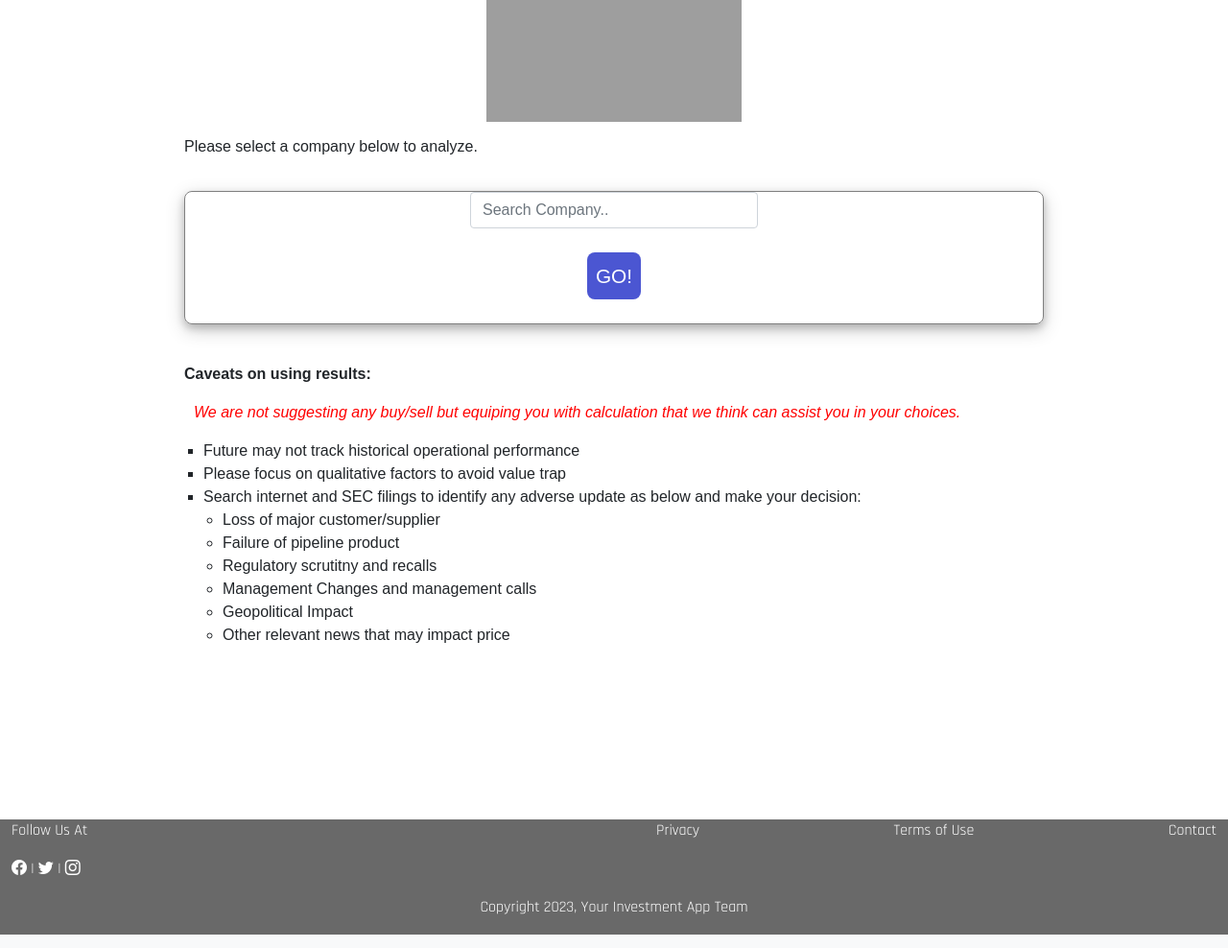
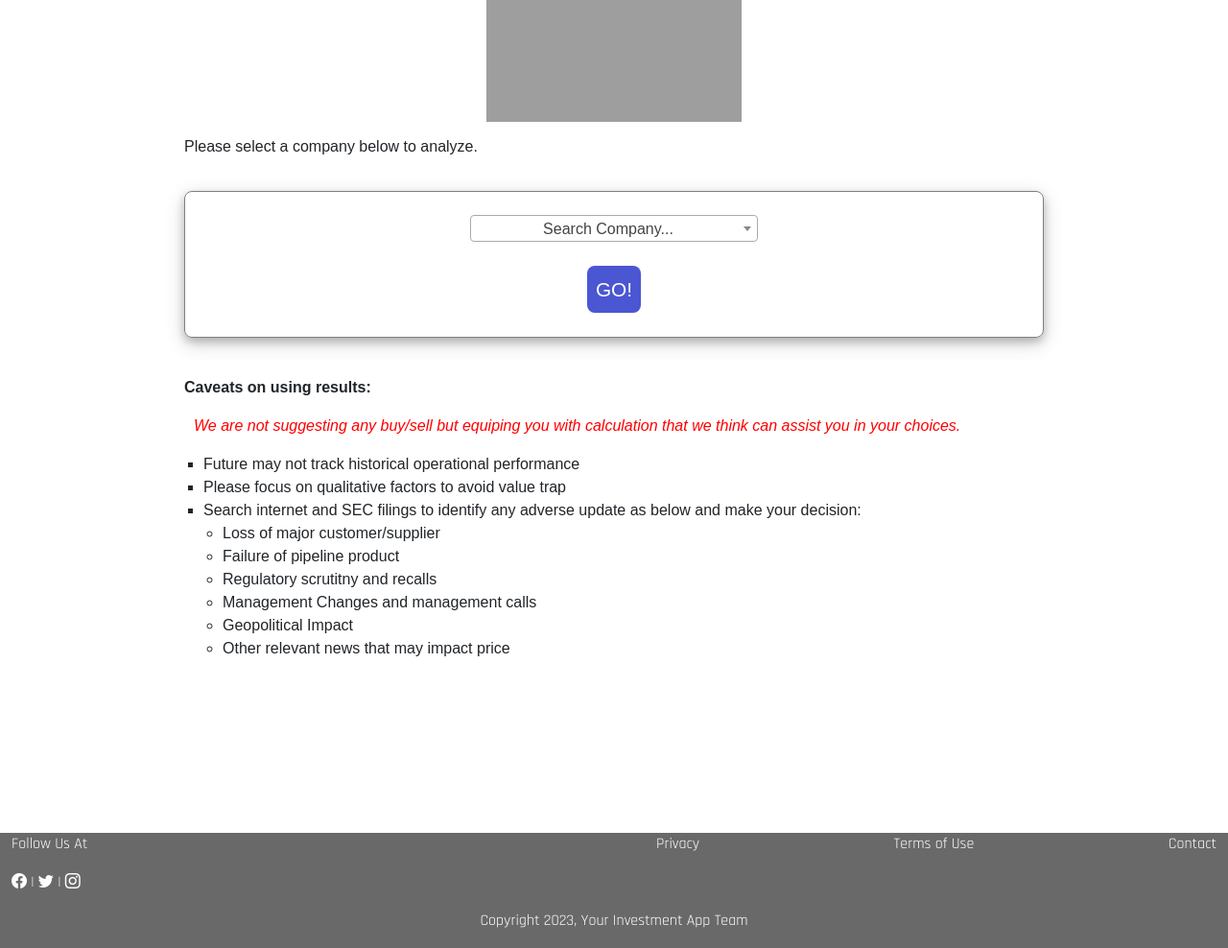
Before and after one commit to rgnyawali/my-site, a Django app: page /stock/ in a window 1280 px wide. Shown: the part 297-1285 px from the top of the page at 96% size. Run offline with Django 4.2, Linux system fonts and the light colour scheme; a user stored in the database is signed in; tables that the repository leaves empty hold one stand-in row (values such as "Sample post"); some libraries are stand-ins or nearby versions; some web fonts are replaced; grey boxes are pictures that could not be loaded.

Commit message:
jquery select2 dropdown

```diff
--- a/myproj/finapp/forms.py
+++ b/myproj/finapp/forms.py
@@ -1,7 +1,7 @@
 from django import forms
 from django.core.validators import RegexValidator
 from django.core.exceptions import ValidationError
-from .models import Contact
+from .models import Contact, Company
 
 class TickerInput(forms.Form):
     tickers=[('TXG','10x Genomics, Inc.'),
@@ -3860,3 +3860,11 @@ class ContactForm(forms.ModelForm):
         model=Contact
         exclude=['owner', 'created_at']
         labels={'comment': 'Provide your comment','return_email':'Enter your email'}
+
+class CompanyForm(forms.Form):
+
+    ticker = forms.ChoiceField(choices=[], label="Company")
+
+class PostCompanyForm(forms.Form):
+
+    ticker = forms.ChoiceField(choices=Company.objects.values_list('ticker','name'), label="Company")
--- a/myproj/finapp/templates/base.html
+++ b/myproj/finapp/templates/base.html
@@ -12,6 +12,9 @@
     <link rel="stylesheet" href="https://cdn.jsdelivr.net/npm/bootstrap-icons@1.10.5/font/bootstrap-icons.css">
     <link rel="shortcut icon" type="image/ico" href="{% static 'favicon.ico' %}" >
     <title>My Amazing Stocks</title>
+
+    <link href="https://cdn.jsdelivr.net/npm/select2@4.1.0-rc.0/dist/css/select2.min.css" rel="stylesheet" />
+
     <style>
 
       /* New CSS after adding BootStrap*/
--- a/myproj/finapp/templates/finapp/stockselection.html
+++ b/myproj/finapp/templates/finapp/stockselection.html
@@ -9,13 +9,21 @@
 <form method="POST">
     {% csrf_token %}
     <div class="form">
-        <!-- {{tick_form.as_p}} -->
-         <input type="text" list="tickers" name="ticker" id="ticker" placeholder="Search Company.." class="form-control" style="width: 300px; margin: auto;">
+        <!-- {{form.as_p}}  -->
+         <!-- <input type="text" list="tickers" name="ticker" id="ticker" placeholder="Search Company.." class="form-control" style="width: 300px; margin: auto;">
         <datalist id="tickers">
             {% for results in tick_form %}
             <option value="{{results.ticker}}">{{results.name}}</option>
             {% endfor %}
-        </datalist>
+        </datalist> -->
+        <br>
+        <select class="js-example-basic-single form-select" name="ticker" placeholder="Search Company.." style="width: 300px;">
+            <option value="" disabled selected>Search Company...</option>
+            {% for item in datas %}
+                <option value="{{ item.ticker }}">{{item.ticker}} - {{ item.name }}</option>
+            {% endfor %}
+        </select>
+
         <div class="btn-container"><input type="submit" value="GO!" class="btn"></div>
     </div>
 </form>
@@ -79,4 +87,14 @@
 
 
 </style>
+<script src="https://code.jquery.com/jquery-3.6.4.min.js"></script>
+<script>
+    $(document).ready(function() {
+        $('.js-example-basic-single').select2({
+            outerWidth:'50px'
+        });
+    });
+</script>
+<script src="https://cdn.jsdelivr.net/npm/select2@4.1.0-rc.0/dist/js/select2.min.js"></script>
+
 {% endblock %}
--- a/myproj/finapp/views.py
+++ b/myproj/finapp/views.py
@@ -1,6 +1,6 @@
 from django.shortcuts import render, redirect
 from django.views import View
-from .forms import LocationForm, TickerInput, ContactForm
+from .forms import CompanyForm,PostCompanyForm, LocationForm, TickerInput, ContactForm
 #from .scripts import stock_calculation, main_calculation
 # from .newscript import main_calculation
 from django.contrib.auth.mixins import LoginRequiredMixin
@@ -58,32 +58,23 @@ def termsofuse(request):
 # Stock Selection View with company selection.
 #==================================================================
 class StockSelectionView(LoginRequiredMixin, View):
-    # model=Company
-    # form_class = TickerInput
-    # template_name = "finapp/stockselection.html"
-    # formset_class = modelformset_factory(
-    #     model=Company,
-    #     form=TickerInput,
-    #     extra=1,
-    #     fields=('name', 'ticker')
-    #     )
+
     def get(self, request):
         #  Company=TickerInput()
-         tick_form = Company.objects.all()
-        #  print(tick_form)
-         context={'tick_form':tick_form}
-         return render(request, 'finapp/stockselection.html', context)
+         datas = Company.objects.all()
+         form = CompanyForm()
+        # context={'tick_form':tick_form}
+         return render(request, 'finapp/stockselection.html', {'form':form,'datas':datas})
         # return Company.objects.first()
     def post(self,request):
-        print(request.POST)
-        tick_form=TickerInput(request.POST)
-
+        tick_form=PostCompanyForm(request.POST)
         if tick_form.is_valid():
-            print("im here")
             ticker=tick_form.cleaned_data['ticker']
             comparative_table,tick_detail, new_result,plot1, plot2, waterfallchart=alpha_calc(ticker)
             context={'comparative':comparative_table, 'is_data':True, 'tick_detail':tick_detail, 'new_result':new_result,'plot1':plot1,'plot2':plot2,'waterfallchart':waterfallchart}
             return render(request, 'finapp/stockresult2.html',context)
+        else:
+            print(tick_form.errors)
         context={'tick_form':tick_form}
         return render(request, 'finapp/stockselection.html', context)
 
--- a/myproj/myproj/settings.py
+++ b/myproj/myproj/settings.py
@@ -96,7 +96,7 @@ DATABASES = {
         "ENGINE": "django.db.backends.postgresql",
         "NAME": "test",
         "USER": "postgres",
-        "PASSWORD": "admin321",
+        "PASSWORD": "test123",
         "HOST": "127.0.0.1",
         "PORT": "5432",
         }
```
Also changed, not shown: myproj/finapp/models.py (line endings or trailing spaces).
